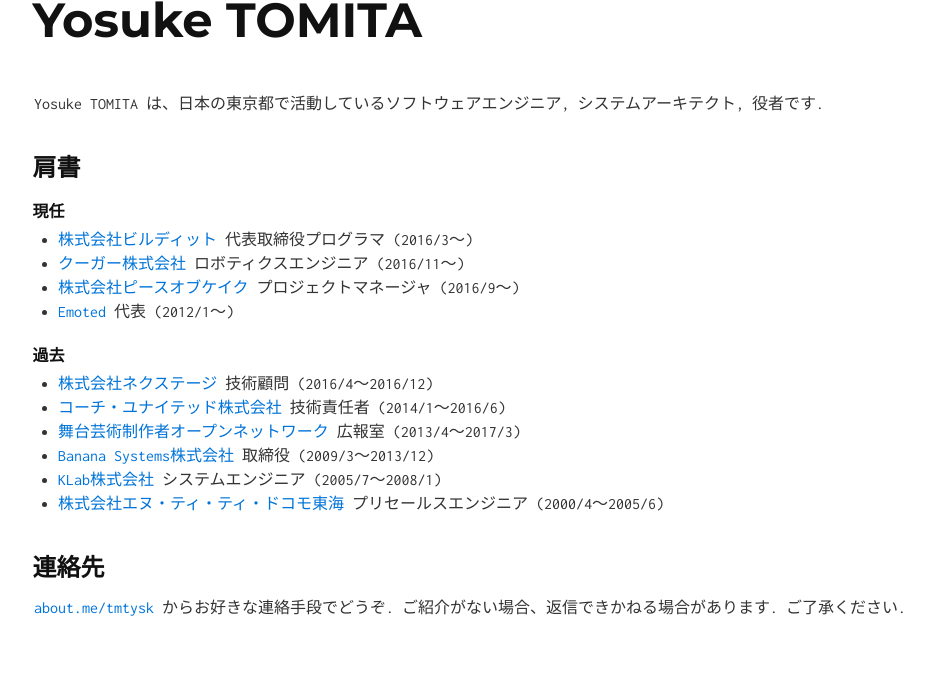
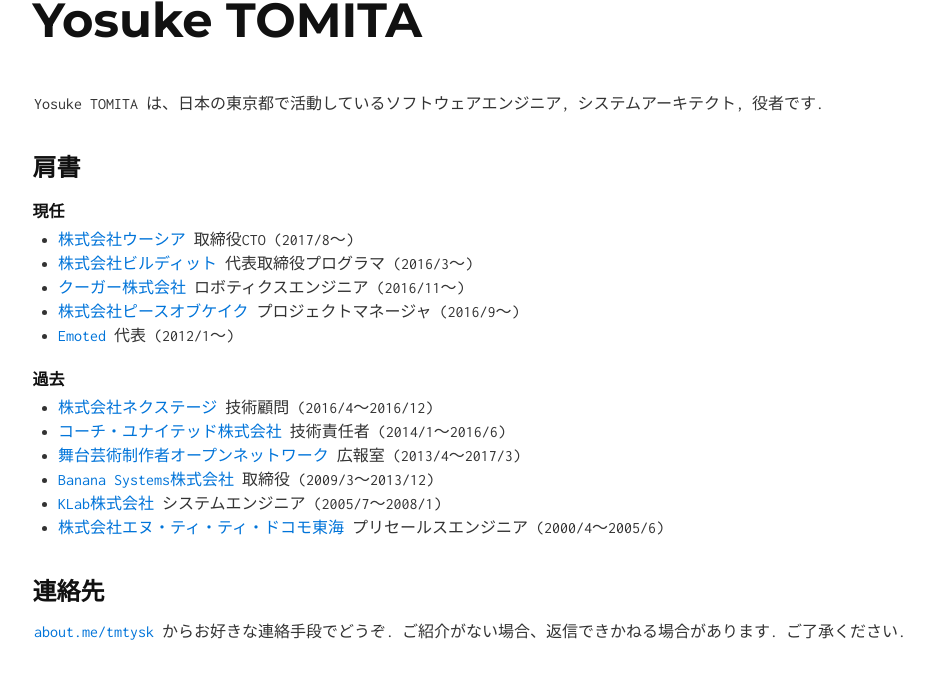
Before and after one commit to tmtysk/tmtysk.github.io, a Jekyll site: the page built from index.md, in a window 1280 px wide, cut to the strip 184-863 px from the top of the page. Shown: the whole strip, without its empty margins (14-948 px from the left). Built offline with Jekyll 4.4.1, drawn with Linux system fonts in a browser that asks for light colours.

Commit message:
add profile

```diff
--- a/index.md
+++ b/index.md
@@ -8,7 +8,8 @@ layout: default
 
 ### 現任
 
-* [株式会社ビルディット](http://bldt.jp) 代表取締役プログラマ (2016/3〜)
+* [株式会社ウーシア](https://ousia.me) 取締役CTO (2017/8〜)
+* [株式会社ビルディット](https://bldt.jp) 代表取締役プログラマ (2016/3〜)
 * [クーガー株式会社](http://www.couger.co.jp/) ロボティクスエンジニア (2016/11〜)
 * [株式会社ピースオブケイク](https://www.pieceofcake.co.jp/) プロジェクトマネージャ (2016/9〜)
 * [Emoted](http://emoted.in) 代表 (2012/1〜)
```
